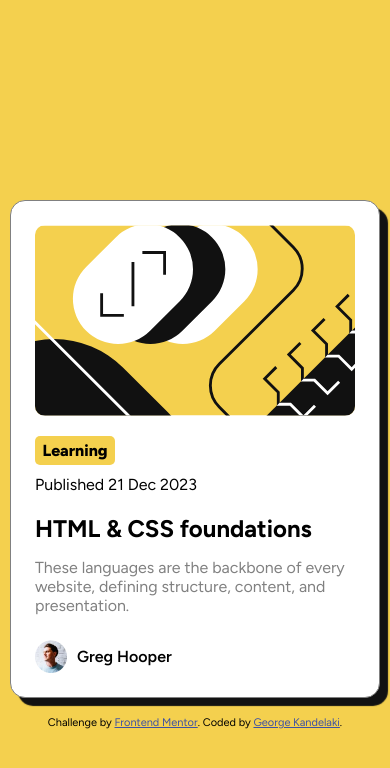
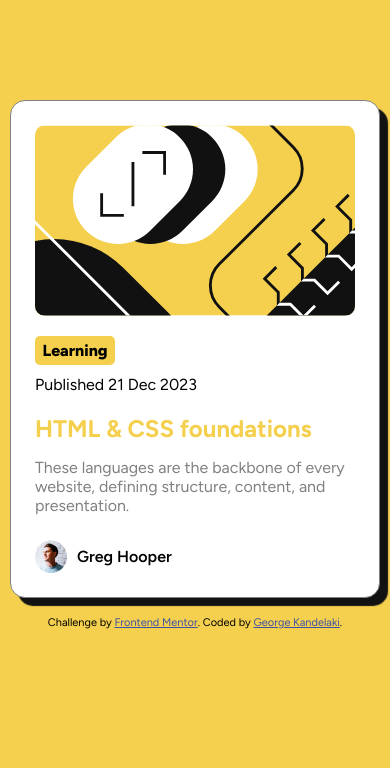
Before and after one commit to GeorgeKandelaki/blog-preview-card, a plain HTML site: page index.html in a window 390 px wide. In both pictures the pointer is over the element "HTML & CSS foundations". Drawn offline with Linux system fonts and the light colour scheme.

Commit message:
Updated Media queries

```diff
--- a/style.css
+++ b/style.css
@@ -21,6 +21,16 @@ body {
 
 .margin-bottom-sm {
     margin-bottom: 1rem;
+}
+
+.secondary-heading {
+    transition: all 0.3s;
+}
+
+.secondary-heading:hover,
+.secondary-heading:active {
+    color: hsl(47, 88%, 63%);
+    cursor: pointer;
 }
 
 .main-content {
@@ -72,3 +82,9 @@ body {
 .author img {
     width: 10%;
 }
+
+@media (max-width: 32em) {
+    .container {
+        margin: 10rem auto;
+    }
+}
```
